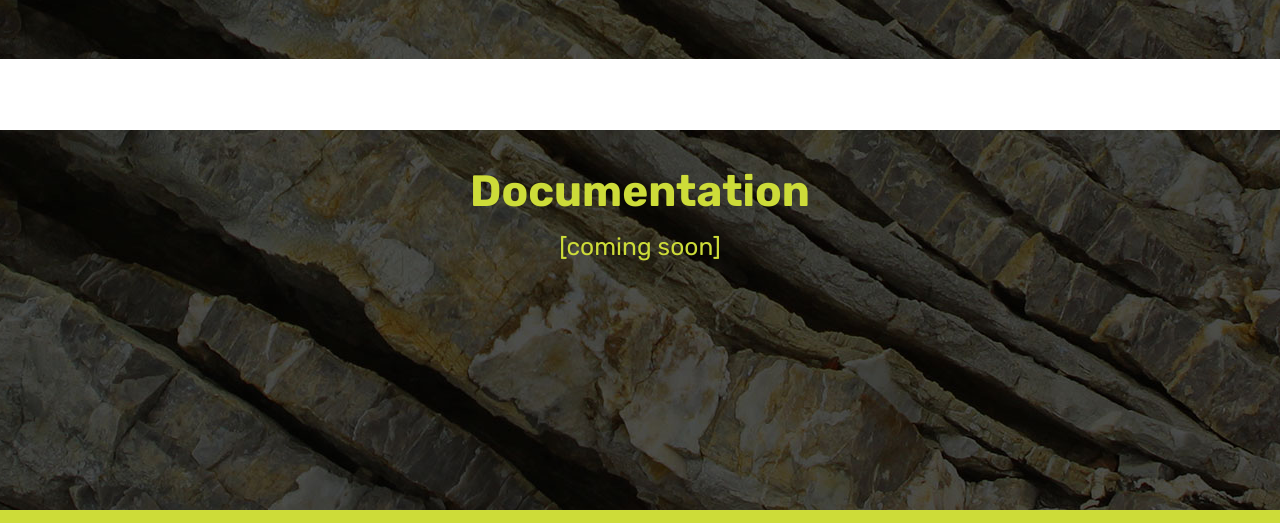
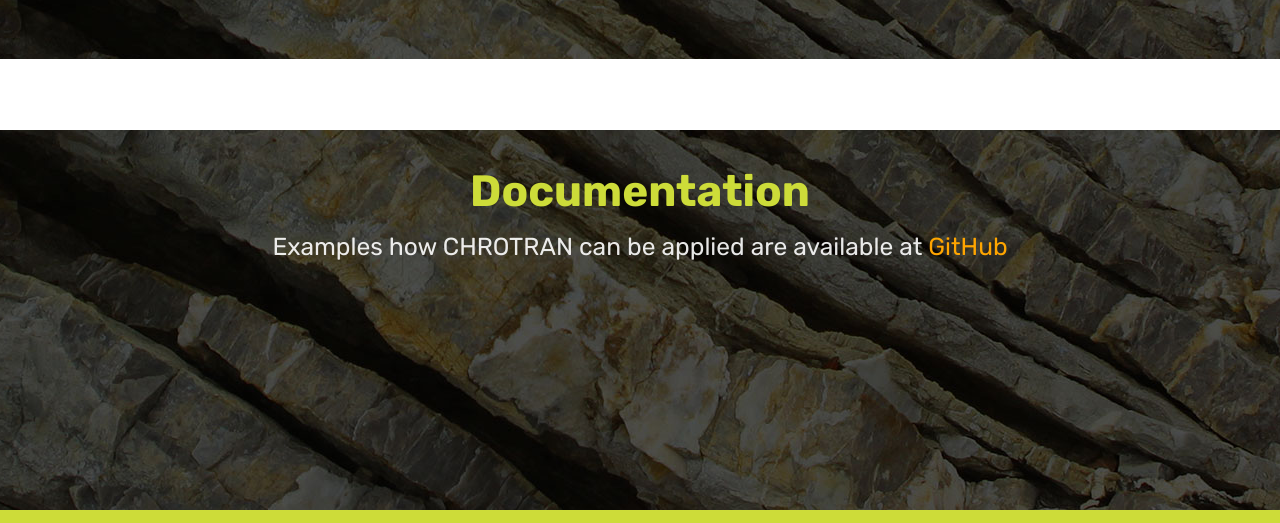
Before and after one commit to chrotran/chrotran.github.io, a plain HTML site: page index.html in a window 1280 px wide. Shown: the part 1754-2277 px from the top of the page. Drawn offline with nearby package versions, Linux system fonts and the light colour scheme.

Commit message:
typo fixed

```diff
--- a/index.html
+++ b/index.html
@@ -173,7 +173,7 @@
 		<div class="container">
 			<div class="row center">
 				<h3 class="header lime-text">Documentation</h3>
-				<h5 class="header lime-text">[coming soon]</h5>
+				<h5>Examples how CHROTRAN can be applied are available at <a href="https://github.com/chrotran/release/tree/release/chrotran_examples">GitHub</a></h5>
 			</div>
 		</div>
 	</div>
```
